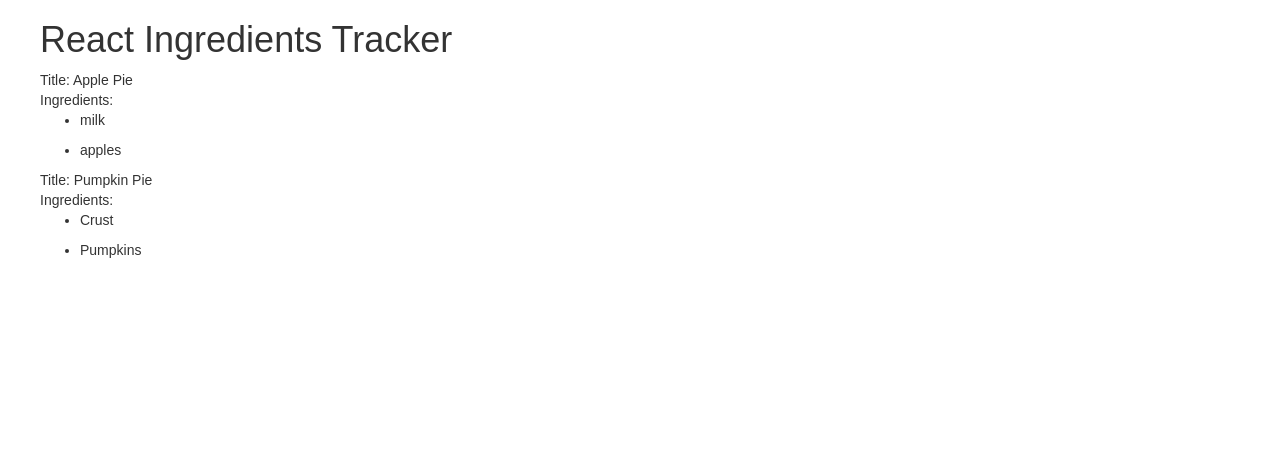
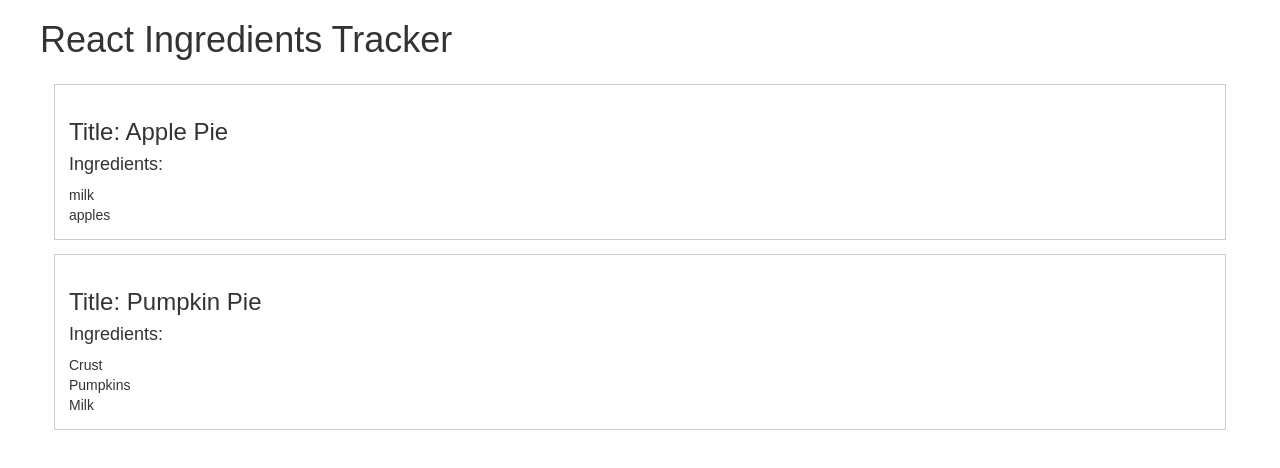
Before and after one commit to edsztukowski/react-recipe-box, a React (Create React App) app: page / in a window 1280 px wide. Shown: the top 468 px of the page. Built offline with nearby package versions, Linux system fonts and the light colour scheme.

Commit message:
stuck with edit recipe

```diff
--- a/src/App.css
+++ b/src/App.css
@@ -1,3 +1,15 @@
 .ingredients-container {
   visibility: 0;
 }
+
+.ingredients-list {
+  list-style-type: none;
+  padding-left: 0;
+  margin-bottom: 0;
+}
+
+.recipe-box {
+  border: 1px solid #ccc;
+  margin: 1em;
+  padding: 1em;
+}
--- a/src/RecipeContainer.js
+++ b/src/RecipeContainer.js
@@ -11,13 +11,19 @@
         },
         {
           title: 'Pumpkin Pie',
-          ingredients: ['Crust', 'Pumpkins']
+          ingredients: ['Crust', 'Pumpkins', 'Milk']
         },
       ]
     }
+    this.editButton = this.editButton.bind(this)
   }
 
+  editButton(props) {
 
+    //push this data to local storage
+    this.props.title;
+    this.props.ingredients
+  }
 
   render() {
     var recipesList = this.state.recipes;
@@ -26,9 +32,9 @@
       {recipesList.map(function(curr, index) {
         return (
           <div className="recipe-box">
-            <div className="recipe-title">Title: {curr.title}</div>
+            <div className="recipe-title"><h3>Title: {curr.title}</h3></div>
             <div className="ingredients-container">
-              Ingredients:
+              <h4>Ingredients:</h4>
                 {curr.ingredients.map(function(curr) {
                   return (
                     <ul className="ingredients-list">
@@ -38,6 +44,9 @@
                     </ul>
                   )
                 })}
+                <div className="recipe-buttons">
+                    <editButton title={curr.title} ingredients={curr.ingredients} />
+                </div>
             </div>
           </div>
         )
```
Also changed, not shown: src/EditRecipe.js (added, +18 -0 lines).
